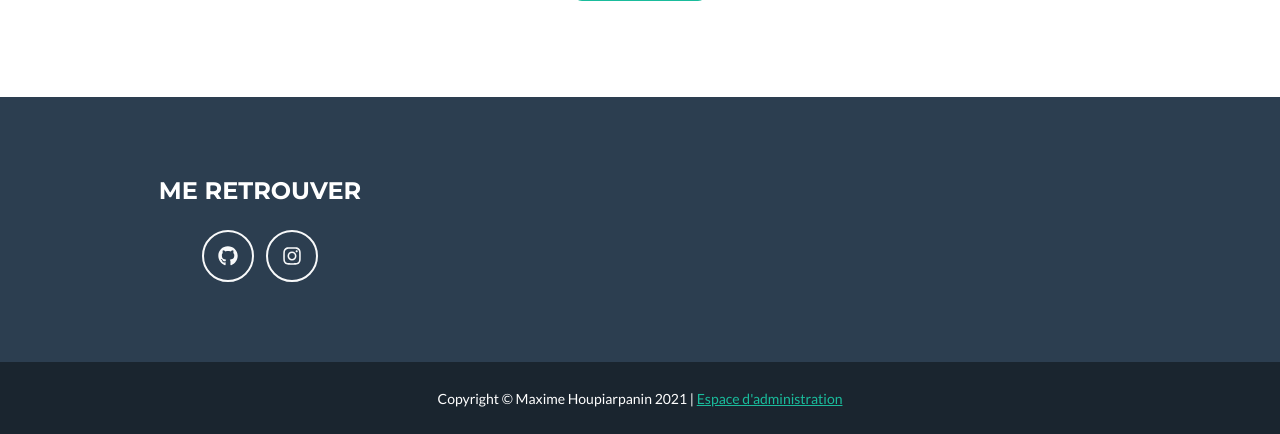
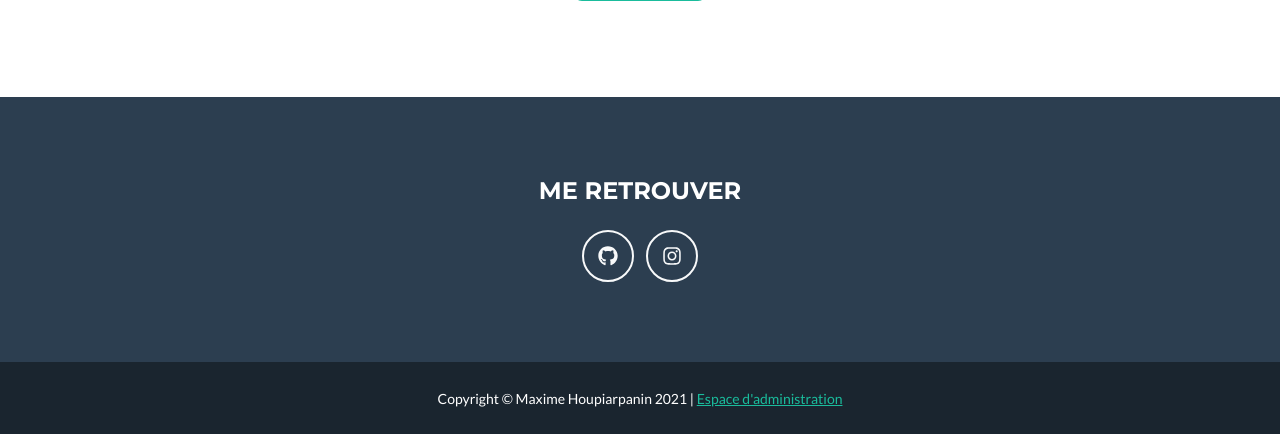
Before and after one commit to MaximeHoup/P5_OC_My_First_PHP_Blog, a PHP site: page / in a window 1280 px wide. Shown: the part 2105-2539 px from the top of the page. Run offline with PHP 8.4, Linux system fonts and the light colour scheme; the visitor is signed in with stand-in values (Sample User, id 1).

Commit message:
Add files via upload

```diff
--- a/view/index.php
+++ b/view/index.php
@@ -10,10 +10,10 @@
         <?php include("aboutme.php"); ?>
         <?php include("contact.php"); ?>
         <!-- Footer-->
-        <footer class="footer text-center">
+        <footer class="footer">
             <div class="container">
                 <div class="row">
-                    <div class="col-lg-4 mb-5 mb-lg-0">
+                    <div class="col text-center">
                         <h4 class="text-uppercase mb-4">Me retrouver</h4>
                         <a class="btn btn-outline-light btn-social mx-1" href="https://github.com/MaximeHoup"><i class="fab fa-fw fa-github"></i></a>
                         <a class="btn btn-outline-light btn-social mx-1" href="https://www.instagram.com/lokhi_r/"><i class="fab fa-fw fa-instagram"></i></a>
```
